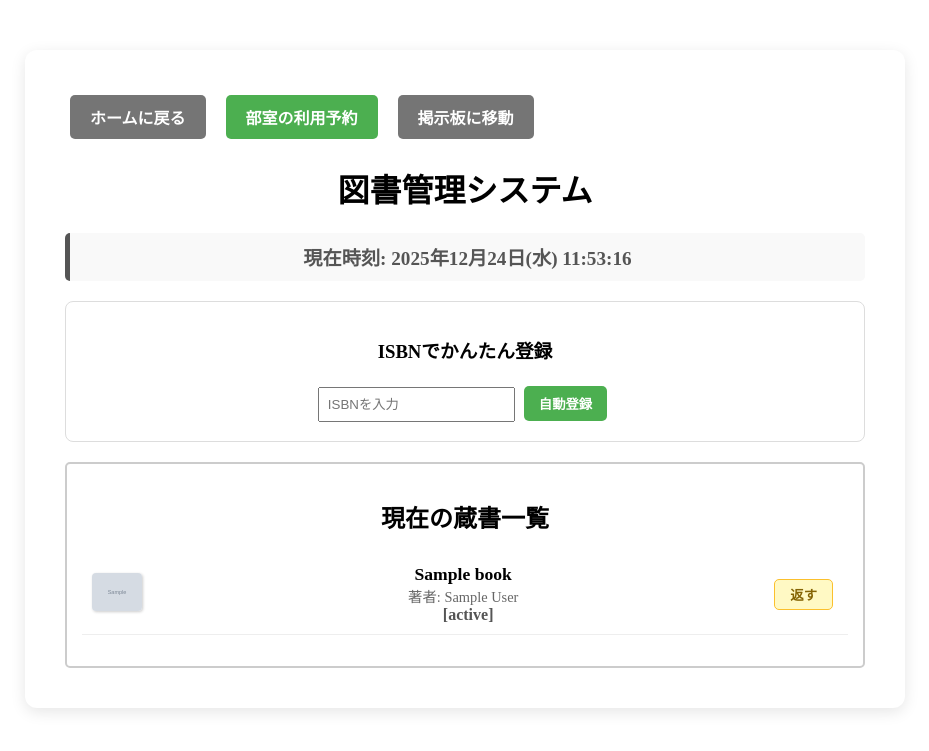
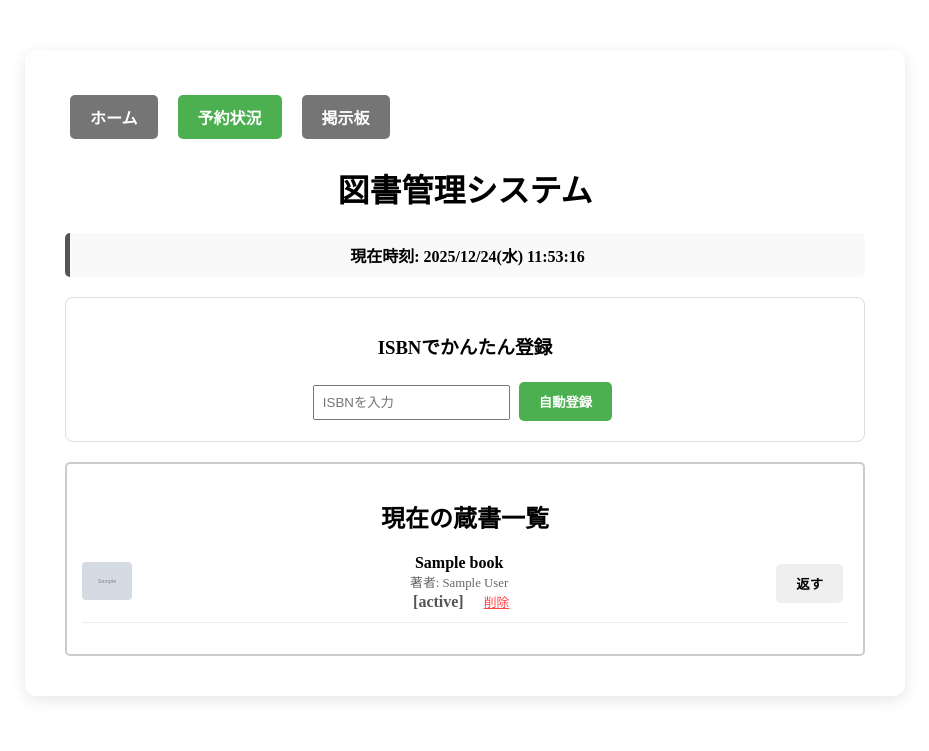
Before and after one commit to atsdadsas/book_maneger, a Flask app: page / in a window 1280 px wide. Shown: the top 751 px of the page, without its empty margins (175-1104 px from the left). Run offline with Flask 3, Linux system fonts and the light colour scheme; tables that the repository leaves empty hold one stand-in row (values such as "Sample post"); grey boxes marked "Sample" are stand-in pictures.

Commit message:
スペルミスの修正３

```diff
--- a/bag/app.py
+++ b/bag/app.py
@@ -17,27 +17,24 @@ db = SQLAlchemy(app)
 
 # --- データベースのモデル ---
 
-# 1. 本のモデル
 class Book(db.Model):
     id = db.Column(db.Integer, primary_key=True)
     title = db.Column(db.String(100), nullable=False)
     author = db.Column(db.String(100), default="不明な著者")
     status = db.Column(db.String(20), default="貸出可能")
-    thumbnail = db.Column(db.String(300)) # 画像URL保存用
+    thumbnail = db.Column(db.String(300)) # 画像URL用
 
-# 2. 予約情報のモデル
 class Reservation(db.Model):
     id = db.Column(db.Integer, primary_key=True)
     day = db.Column(db.String(10), nullable=False)    # 月〜金
     slot = db.Column(db.Integer, nullable=False)     # 1〜5コマ
     user_name = db.Column(db.String(100), default="予約済み")
 
-# 3. 掲示板のモデル
 class Post(db.Model):
     id = db.Column(db.Integer, primary_key=True)
-    content = db.Column(db.String(500), nullable=False)  # 投稿内容
-    posted_at = db.Column(db.DateTime, default=lambda: datetime.now(timezone(timedelta(hours=+9), 'JST'))) # 日本時間
-    user_ip = db.Column(db.String(50)) # 投稿者のIPアドレス
+    content = db.Column(db.String(500), nullable=False)
+    posted_at = db.Column(db.DateTime, default=lambda: datetime.now(timezone(timedelta(hours=+9), 'JST')))
+    user_ip = db.Column(db.String(50))
 
 # データベースの初期化
 with app.app_context():
@@ -45,31 +42,27 @@ with app.app_context():
 
 # --- ルーティング ---
 
-# ホーム画面（蔵書一覧）
 @app.route('/')
 def index():
     books = Book.query.all()
     return render_template('index.html', books=books)
 
-# リアルタイム利用状況ページ
 @app.route("/status")
 def status():
     jst = timezone(timedelta(hours=+9), 'JST')
     now = datetime.now(jst)
-
     days = ['月', '火', '水', '木', '金', '土', '日']
     current_day = days[now.weekday()]
 
     hour = now.hour
     current_slot = 0
-    # ここで時間割判定
     if 9 <= hour < 10: current_slot = 1
     elif 10 <= hour < 12: current_slot = 2
     elif 13 <= hour < 15: current_slot = 3
     elif 15 <= hour < 17: current_slot = 4
     elif 17 <= hour < 19: current_slot = 5
 
-    # 全ての変数が揃ってからDEBUG表示（エラー回避）
+    # 全ての変数が揃ってからDEBUG表示
     print(f"DEBUG: 判定時刻={hour}時, 曜日={current_day}, スロット={current_slot}")
 
     active_reservation = Reservation.query.filter_by(day=current_day, slot=current_slot).first()
@@ -79,14 +72,12 @@ def status():
                         day=current_day,
                         slot=current_slot)
 
-# 予約一覧・管理ページ
 @app.route('/history')
 def history():
     all_res = Reservation.query.all()
     res_dict = {(r.day, r.slot): r.user_name for r in all_res}
     return render_template('history.html', reservations=res_dict)
 
-# 予約・キャンセル実行
 @app.route('/reserve', methods=['POST'])
 def reserve():
     day = request.form.get('day')
@@ -106,17 +97,14 @@ def reserve():
     db.session.commit()
     return redirect(url_for('history'))
 
-# 掲示板表示
 @app.route('/talk')
 def board():
     messages = Post.query.order_by(Post.posted_at.desc()).limit(20).all()
     return render_template('talk.html', messages=messages)
 
-# 掲示板への投稿
 @app.route('/post_message', methods=['POST'])
 def post_message():
     content = request.form.get('content')
-    # プロキシ環境（Render等）でも正しくIPを取るための設定
     client_ip = request.headers.get('X-Forwarded-For', request.remote_addr)
 
     if content:
@@ -126,7 +114,6 @@ def post_message():
 
     return redirect(url_for('board'))
 
-# --- 蔵書管理：ISBN自動登録 ---
 @app.route("/add_by_isbn", methods=["POST"])
 def add_by_isbn():
     isbn = request.form.get("isbn")
@@ -136,16 +123,13 @@ def add_by_isbn():
         data = response.json()
         if "items" in data:
             book_info = data["items"][0]["volumeInfo"]
-
-            # 画像URLの取得
             image_links = book_info.get("imageLinks", {})
-            thumbnail_url = image_links.get("thumbnail") # 正しいスペル
+            thumbnail_url = image_links.get("thumbnail")
 
             title = book_info.get("title", "不明なタイトル")
             author_list = book_info.get("authors", ["不明な著者"])
             author = ",".join(author_list)
 
-            # データベースに保存
             new_book = Book(
                 title=title,
                 author=author,
@@ -160,7 +144,6 @@ def add_by_isbn():
         print(f"ERROR: {e}")
         return f"エラー: {str(e)}", 500
 
-# 本の個別貸出・返却
 @app.route('/borrow/<int:book_id>', methods=['POST'])
 def borrow_book(book_id):
     book = db.session.get(Book, book_id)
@@ -177,7 +160,6 @@ def return_book(book_id):
         db.session.commit()
     return redirect(url_for('index'))
 
-# 本の削除機能（あとでHTMLにボタンを付ける用）
 @app.route('/delete/<int:book_id>', methods=['POST'])
 def delete_book(book_id):
     book = db.session.get(Book, book_id)
--- a/bag/templates/index.html
+++ b/bag/templates/index.html
@@ -3,41 +3,34 @@
 <head>
     <meta charset="UTF-8">
     <meta name="viewport" content="width=device-width,initial-scale=1.0">
-    <title>部室貸し出し管理システム</title>
+    <title>図書・部室管理システム</title>
     <link rel="stylesheet" href="{{ url_for('static', filename='test.css') }}">
     <style>
         .book-list-section { border: 2px solid #ccc; padding: 15px; border-radius: 5px; margin-top: 20px; }
         ul { list-style: none; padding: 0; }
-        li { padding: 10px; border-bottom: 1px solid #eee; display: flex; justify-content: space-between; align-items: center; }
         .status-badge { font-weight: bold; margin-left: 10px; color: #555; }
         .nav-buttons { margin-bottom: 20px; display: flex; gap: 10px; }
-        #realtime-clock {
-            background: #f9f9f9;
-            padding: 10px;
-            border-radius: 5px;
-            border-left: 5px solid #555;
-        }
+        #realtime-clock { background: #f9f9f9; padding: 10px; border-radius: 5px; border-left: 5px solid #555; font-weight: bold; }
+        .delete-btn { background: none; border: none; color: #ff4444; cursor: pointer; font-size: 0.8em; margin-left: 10px; text-decoration: underline; }
     </style>
 </head>
 <body>
     <div class="container">
         <div class="nav-buttons">
-            <a href="/" class="btn btn-gray">ホームに戻る</a>
-            <a href="/history" class="btn btn-green">部室の利用予約</a>
-            <a href="/talk" class="btn btn-gray">掲示板に移動</a>
+            <a href="/" class="btn btn-gray">ホーム</a>
+            <a href="/history" class="btn btn-green">予約状況</a>
+            <a href="/talk" class="btn btn-gray">掲示板</a>
         </div>
 
         <h1>図書管理システム</h1>
 
-        <div id="realtime-clock" style="font-size: 1.2em; color: #555; margin-bottom: 20px; font-weight: bold;">
-            時刻を読み込み中...
-        </div>
+        <div id="realtime-clock">時刻を読み込み中...</div>
 
-        <div style="margin-bottom: 20px; padding: 15px; border: 1px solid #ddd; border-radius: 8px;">
+        <div style="margin: 20px 0; padding: 15px; border: 1px solid #ddd; border-radius: 8px;">
             <h3>ISBNでかんたん登録</h3>
             <form action="/add_by_isbn" method="POST">
                 <input type="text" name="isbn" placeholder="ISBNを入力" required style="padding: 8px;">
-                <button type="submit" class="btn btn-green" style="padding: 8px 15px;">自動登録</button>
+                <button type="submit" class="btn btn-green">自動登録</button>
             </form>
         </div>
 
@@ -46,30 +39,28 @@
             <ul>
                 {% for book in books %}
                 <li style="display: flex; align-items: center; margin-bottom: 15px; border-bottom: 1px solid #eee; padding-bottom: 10px;">
-
                     <div style="flex-shrink: 0; margin-right: 15px;">
                         {% if book.thumbnail %}
-                <img src="{{ book.thumbnail }}" alt="表紙" style="width: 50px; height: auto; border-radius: 4px; box-shadow: 1px 1px 3px rgba(0,0,0,0.2);">
+                            <img src="{{ book.thumbnail }}" alt="表紙" style="width: 50px; border-radius: 4px;">
                         {% else %}
-                <div style="width: 50px; height: 70px; background: #eee; display: flex; align-items: center; justify-content: center; font-size: 10px; color: #999; border-radius: 4px;">No Image</div>
+                            <div style="width: 50px; height: 70px; background: #eee; display: flex; align-items: center; justify-content: center; font-size: 10px; color: #999;">No Image</div>
                         {% endif %}
                     </div>
 
                     <div style="flex-grow: 1;">
-            <div style="font-weight: bold; font-size: 1.1em;">{{ book.title }}</div>
-            <div style="color: #666; font-size: 0.9em;">著者: {{ book.author }}</div>
+                        <div style="font-weight: bold;">{{ book.title }}</div>
+                        <div style="font-size: 0.8em; color: #666;">著者: {{ book.author }}</div>
                         <span class="status-badge">[{{ book.status }}]</span>
+                        <form action="/delete/{{ book.id }}" method="POST" style="display: inline;" onsubmit="return confirm('本当に削除しますか？');">
+                            <button type="submit" class="delete-btn">削除</button>
+                        </form>
                     </div>
 
                     <div style="flex-shrink: 0;">
                         {% if book.status == "貸出可能" %}
-            <form action="/borrow/{{ book.id }}" method="POST" style="margin: 0;">
-                <button type="submit" class="btn" style="background-color: #e1f5fe; border: 1px solid #01579b; color: #01579b; padding: 5px 15px; cursor: pointer;">借りる</button>
-            </form>
+                        <form action="/borrow/{{ book.id }}" method="POST"><button type="submit" class="btn">借りる</button></form>
                         {% else %}
-            <form action="/return/{{ book.id }}" method="POST" style="margin: 0;">
-                <button type="submit" class="btn" style="background-color: #fff9c4; border: 1px solid #fbc02d; color: #856404; padding: 5px 15px; cursor: pointer;">返す</button>
-            </form>
+                        <form action="/return/{{ book.id }}" method="POST"><button type="submit" class="btn">返す</button></form>
                         {% endif %}
                     </div>
                 </li>
@@ -81,20 +72,9 @@
     <script>
         function updateClock() {
             const now = new Date();
-            const year = now.getFullYear();
-            const month = now.getMonth() + 1;
-            const date = now.getDate();
-            const dayList = ["日", "月", "火", "水", "木", "金", "土"];
-            const day = dayList[now.getDay()];
-
-            const hours = String(now.getHours()).padStart(2, '0');
-            const minutes = String(now.getMinutes()).padStart(2, '0');
-            const seconds = String(now.getSeconds()).padStart(2, '0');
-
-            const timeString = `${year}年${month}月${date}日(${day}) ${hours}:${minutes}:${seconds}`;
+            const timeString = now.toLocaleString('ja-JP', { year:'numeric', month:'2-digit', day:'2-digit', weekday:'short', hour:'2-digit', minute:'2-digit', second:'2-digit' });
             document.getElementById('realtime-clock').textContent = "現在時刻: " + timeString;
         }
-
         setInterval(updateClock, 1000);
         updateClock();
     </script>
```
Lines whose indentation alone changed are shown as unchanged.
